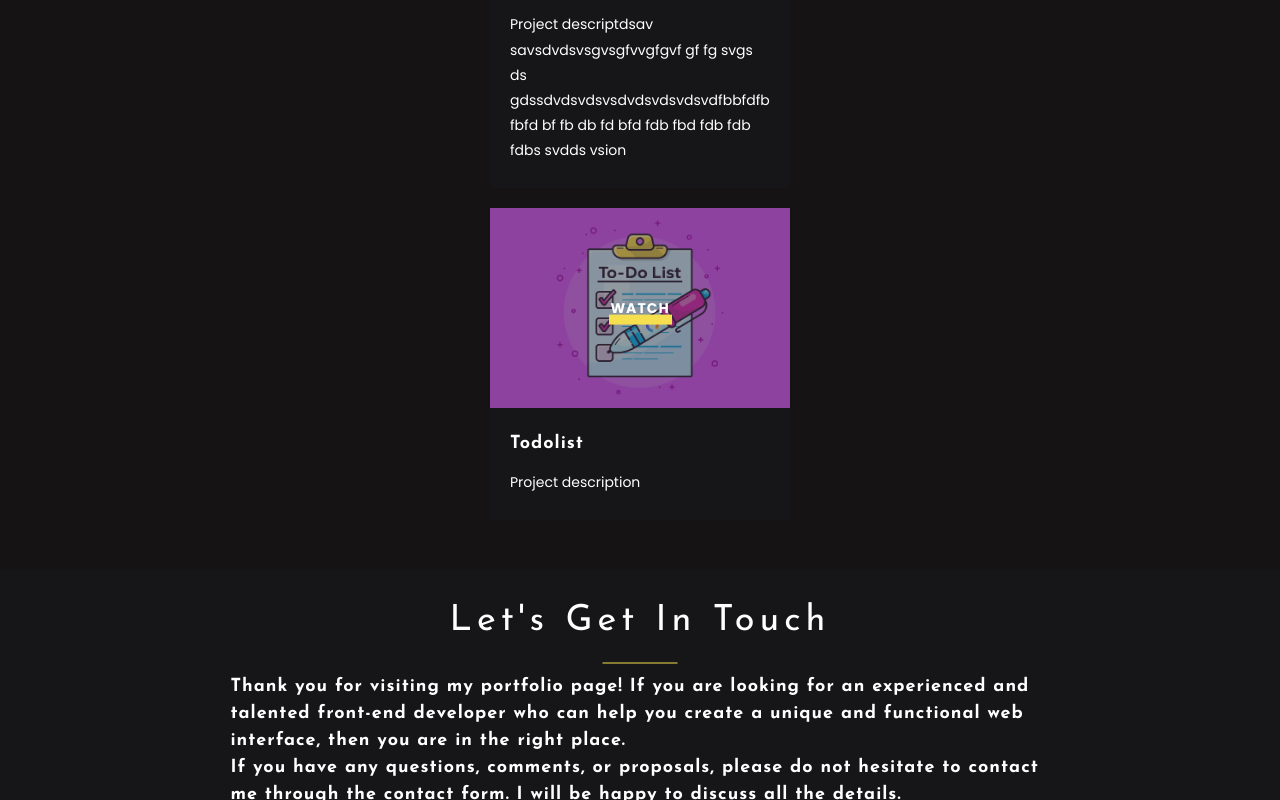
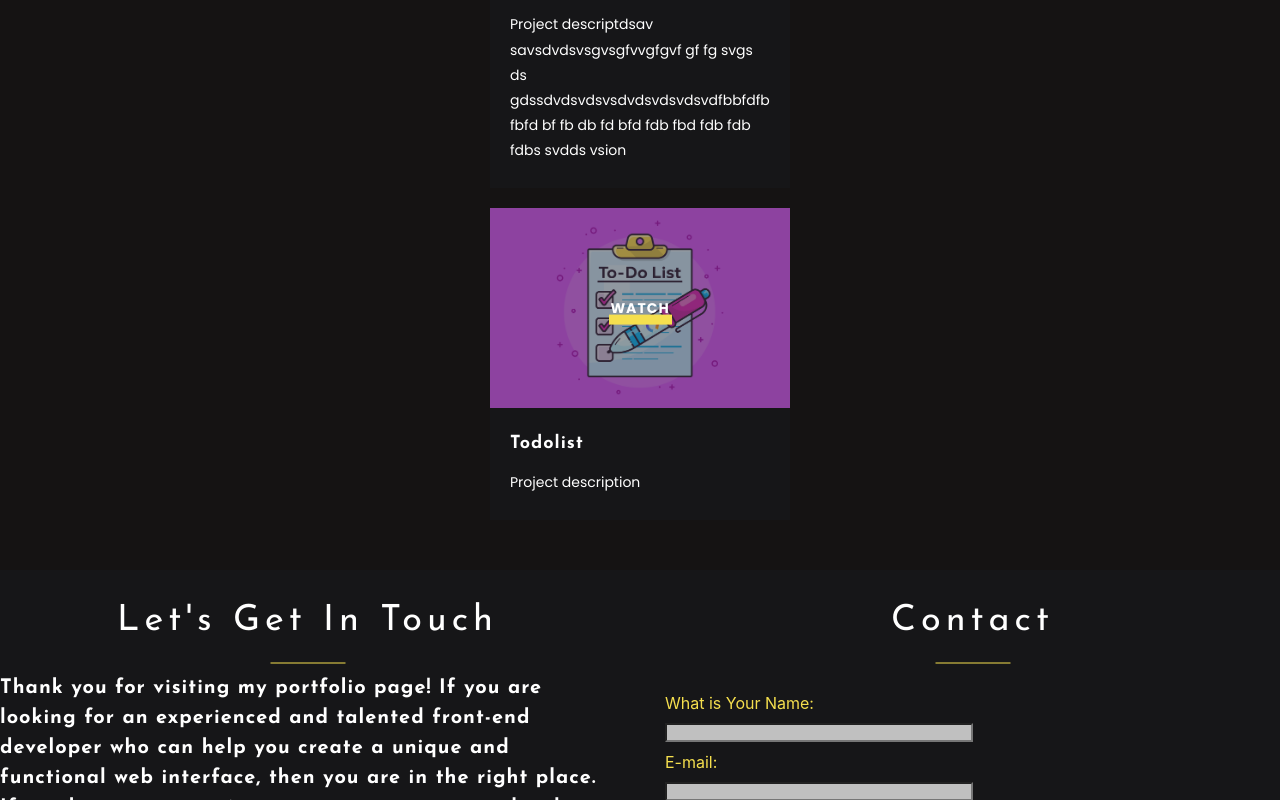
Before and after one commit to Sene4kaaa/portfolio, a React (Create React App) app: page / in a window 1280 px wide. Shown: the part 2000-2800 px from the top of the page. Built offline with nearby package versions, Linux system fonts and the light colour scheme.

Commit message:
Refactoring code

```diff
--- a/src/common/components/title/Title.module.scss
+++ b/src/common/components/title/Title.module.scss
@@ -5,6 +5,7 @@
   position: relative;
 
   h2 {
+    text-align: center;
     font-family: 'Josefin Sans', sans-serif;
     margin: 0px;
     font-weight: 400;
--- a/src/components/Contacts/Contacts.module.scss
+++ b/src/components/Contacts/Contacts.module.scss
@@ -9,16 +9,20 @@
   padding-top: 30px;
   padding-bottom: 30px;
 
+
   .contactsContainer {
-    flex-direction: column;
-    justify-content: flex-start;
+    display: flex;
+    gap:50px;
+    align-items: flex-start;
+
+    @media screen and (max-width: 800px) {
+
+       flex-direction: column;
+    }
 
     .blabla {
-      text-align: start;
-      width: 100%;
-      @include text($titleFontFamily, 18px, 1.5, 700);
+      @include text($titleFontFamily, 20px, 1.5, 700);
       letter-spacing: 1px;
-      margin: 0 0 5px;
     }
 
     .form {
@@ -84,3 +88,9 @@
     }
   }
 }
+.block{
+  width: 100%;
+  display: flex;
+  flex-direction: column;
+  justify-content: center;
+}
--- a/src/components/Contacts/Contacts.tsx
+++ b/src/components/Contacts/Contacts.tsx
@@ -9,8 +9,8 @@ export const Contacts = () => {
 
     return (
         <div id={'Contacts'} className={s.contactsBlock}>
-            <div className={`${styleContainer.container} ${s.contactsContainer} `}>
-                <div className={`${styleContainer.container} ${s.contactsContainer} `}>
+            <div className={s.contactsContainer}>
+                <div className={s.block}>
                     <Title title={'Let\'s get in touch'}/>
                     <div className={s.blabla}>
                     <p>
@@ -26,6 +26,8 @@ export const Contacts = () => {
                     <h4>senkevich92@mail.ru</h4>
                     </div>
                 </div>
+
+                <div  className={s.block}>
                     <Title title={'Contact'}/>
                     <form className={s.form}>
                         <label className={s.name} htmlFor="name">What is Your Name:</label>
@@ -36,6 +38,8 @@ export const Contacts = () => {
                         <textarea className={s.textarea} name={'message'} rows={3}></textarea>
                         <button type={"submit"} className={s.button}>Send</button>
                     </form>
+                </div>
+
 
             </div>
         </div>
--- a/src/components/Nav/Nav.tsx
+++ b/src/components/Nav/Nav.tsx
@@ -21,7 +21,8 @@ export const Nav = () => {
                 to={"Skills"}
                 spy={true}
                 smooth={true}
-                offset={-55}
+                offset={-70}
+                hashSpy={true}
                 duration={1500}
             >Skills</Link>
             <Link
@@ -30,7 +31,7 @@ export const Nav = () => {
                 to={"Projects"}
                 spy={true}
                 smooth={true}
-                offset={-55}
+                offset={-70}
                 duration={1500}
             >Projects</Link>
             <Link
@@ -39,7 +40,7 @@ export const Nav = () => {
                 to={"Contacts"}
                 spy={true}
                 smooth={true}
-                offset={-1}
+                offset={-70}
                 duration={1500}
             >Contacts</Link>
         </div>
```
Lines whose indentation alone changed are shown as unchanged.
